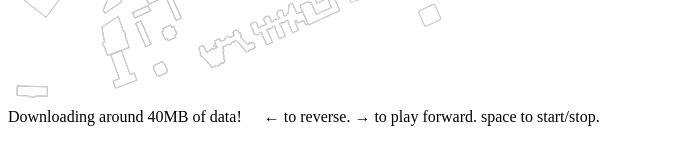
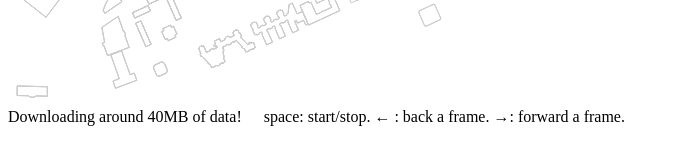
Before and after one commit to mitdbg/wifivis, a Flask app: page / in a window 1280 px wide. Shown: the part 654-800 px from the top of the page, without its empty margins (0-679 px from the left). Run offline with Flask 2, Linux system fonts and the light colour scheme; parts of the project's set-up code (start-up, migrations or seed data) failed here and were passed over; some libraries are stand-ins or nearby versions.

Commit message:
updated data and add key press support

```diff
--- a/templates/index.html
+++ b/templates/index.html
@@ -12,7 +12,7 @@
 <div id="bg">
   <svg id="chart" width=1200 height=700 style=""></svg>
 </div>
-<div><span id="label"></span><span style="margin-left: 3ex">← to reverse.  → to play forward.  space to start/stop.</span></div>
+<div><span id="label"></span><span style="margin-left: 3ex">space: start/stop.   ← : back a frame.  →: forward a frame.</span></div>
 <div id="map"></div>
 </body>
 
@@ -32,6 +32,7 @@ $(function() {
   var frameidx = 0;
   var dframeidx = 1;
   var running = true;
+  var plot_frame; // function to render a frame
 
   d3.select("body")
     .on("keydown", function() {
@@ -39,14 +40,12 @@ $(function() {
         running = !running;
       } else if (d3.event.keyCode == 37) { // left arrow
         dframeidx = -1;
-        running = true;
+        plot_frame(true);
       } else if (d3.event.keyCode = 39) { // right arrow
         dframeidx = 1;
-        running = true;
+        plot_frame(true);
       }
-    })
-
-
+    });
 
 
 
@@ -130,8 +129,8 @@ $(function() {
       .attr('fill', function(d) { return color(d.count) })
 
 
-    var plot_frame = function() {
-      if (!running) return;
+    plot_frame = function(oneframe) {
+      if (!running && oneframe === undefined) return;
       if (frameidx >= timedData.length) frameidx = 0;
       if (frameidx < 0) frameidx = timedData.length-1;
       label.text(times[frameidx])
```
